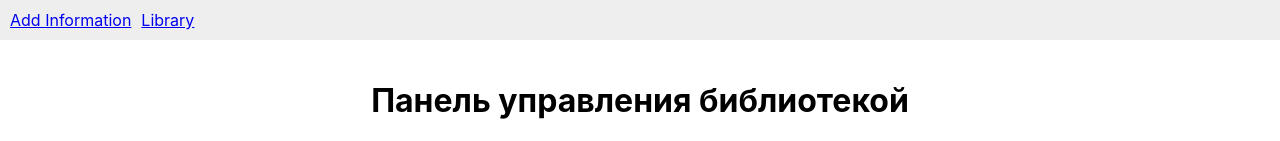
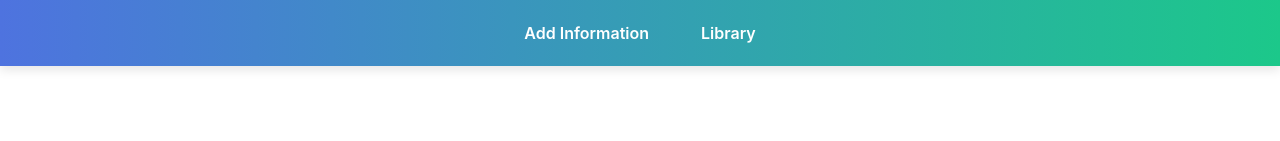
Before and after one commit to DearDarlin/web-library, a React (Create React App) app: page / in a window 1280 px wide. Shown: the top 141 px of the page. Built offline with nearby package versions, Linux system fonts and the light colour scheme; no server answers.

Commit message:
add menu style

```diff
--- a/src/App.js
+++ b/src/App.js
@@ -4,17 +4,53 @@ import RegistrationPage from './pages/RegistrationPage';
 import LibraryPage from './pages/LibraryPage';
 
 function App() {
+  const navStyle = {
+    display: 'flex',
+    justifyContent: 'center',
+    alignItems: 'center',
+    gap: '20px',
+    padding: '15px',
+    background: 'linear-gradient(90deg, #4e73df, #1cc88a)',
+    boxShadow: '0 4px 10px rgba(0,0,0,0.1)'
+  };
+
+  const linkStyle = {
+    textDecoration: 'none',
+    color: 'white',
+    fontWeight: '600',
+    padding: '8px 16px',
+    borderRadius: '8px',
+    transition: '0.3s'
+  };
+
   return (
     <Router>
-      <nav style={{ padding: '10px', background: '#eee' }}>
-        <Link to="/" style={{ marginRight: '10px' }}>Add Information</Link>
-        <Link to="/library">Library</Link>
+      <nav style={navStyle}>
+        <Link
+          to="/"
+          style={linkStyle}
+          onMouseOver={e => e.target.style.background = 'rgba(255,255,255,0.2)'}
+          onMouseOut={e => e.target.style.background = 'transparent'}
+        >
+          Add Information
+        </Link>
+
+        <Link
+          to="/library"
+          style={linkStyle}
+          onMouseOver={e => e.target.style.background = 'rgba(255,255,255,0.2)'}
+          onMouseOut={e => e.target.style.background = 'transparent'}
+        >
+          Library
+        </Link>
       </nav>
 
-      <Routes>
-        <Route path="/" element={<RegistrationPage />} />
-        <Route path="/library" element={<LibraryPage />} />
-      </Routes>
+      <div style={{ padding: '30px', maxWidth: '1000px', margin: '0 auto' }}>
+        <Routes>
+          <Route path="/" element={<RegistrationPage />} />
+          <Route path="/library" element={<LibraryPage />} />
+        </Routes>
+      </div>
     </Router>
   );
 }
--- a/src/pages/LibraryPage.jsx
+++ b/src/pages/LibraryPage.jsx
@@ -33,7 +33,6 @@ const LibraryPage = () => {
 
     const fetchLibrary = async () => {
         try {
-            // Отправляем фильтры как Query параметры
             const response = await axios.get(API_BASE_URL, { params: filters });
             setLibraryData(response.data);
         } catch (error) {
@@ -43,7 +42,7 @@ const LibraryPage = () => {
 
     useEffect(() => {
         fetchLibrary();
-    }, [filters]); // Перезагружать при изменении фильтров
+    }, [filters]);
 
     const handleDeleteAuthor = async (id) => {
         if (window.confirm("Удалить автора?")) {
```
